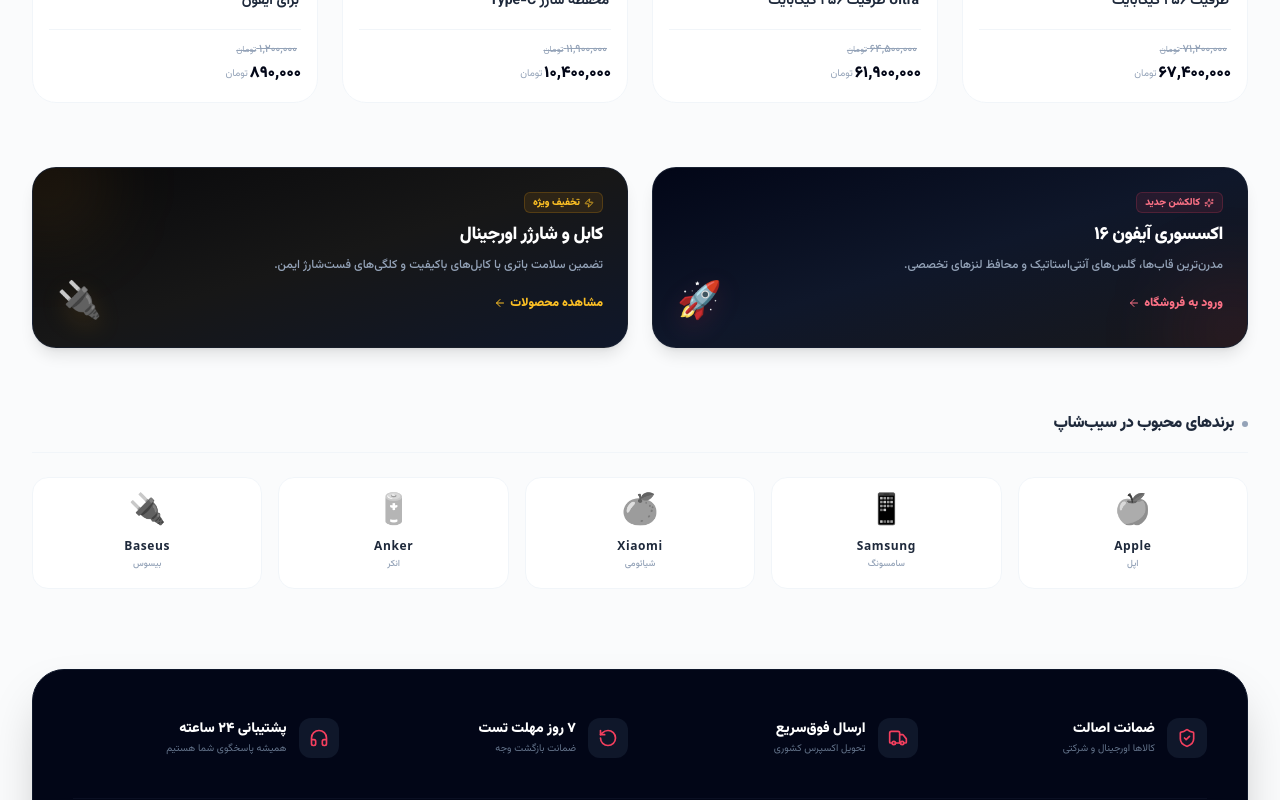
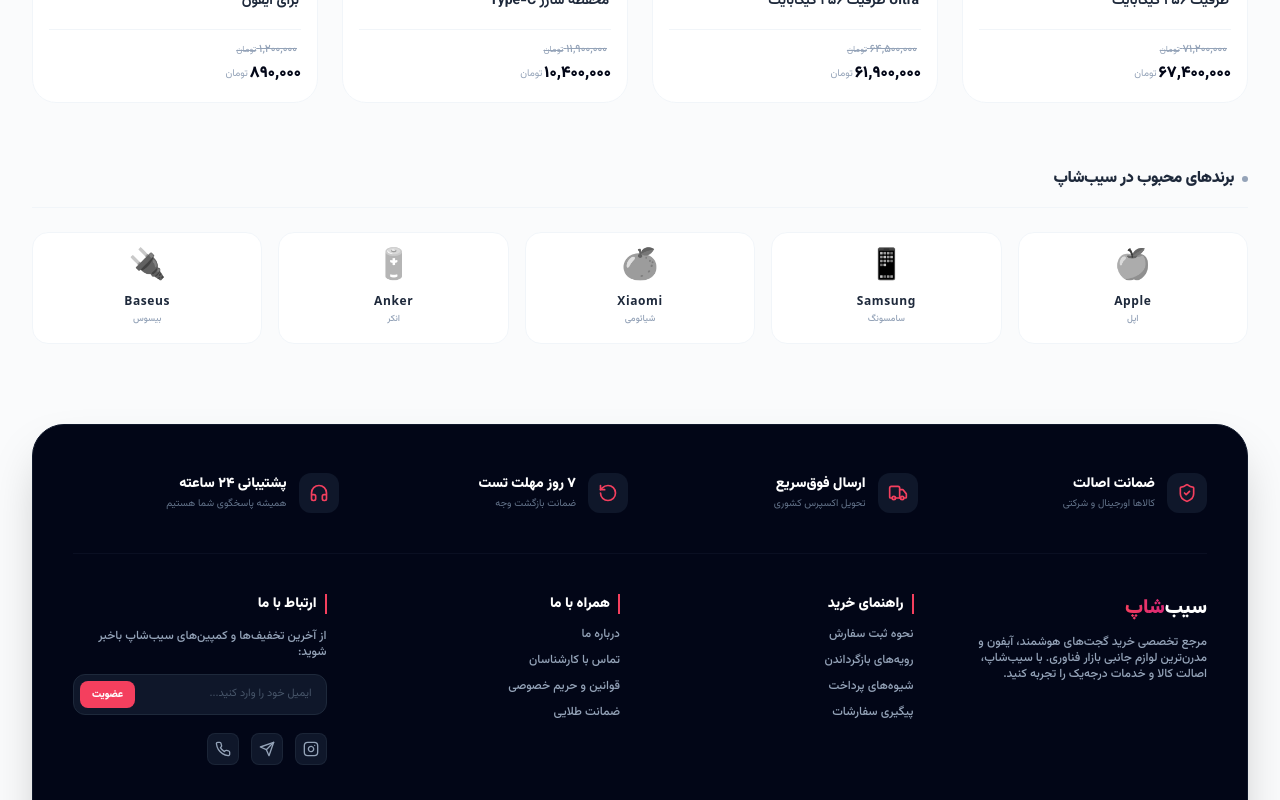
Before and after one commit to mohsenalz77/mini-shop-v2, a Next.js app: page / in a window 1280 px wide. Shown: the part 2140-2940 px from the top of the page. Built offline with nearby package versions, Linux system fonts and the light colour scheme.

Commit message:
Update PromoTwoColumns.js

```diff
--- a/src/components/PromoTwoColumns.js
+++ b/src/components/PromoTwoColumns.js
@@ -5,59 +5,53 @@ import { ArrowLeft, Sparkles, Zap } from 'lucide-react';
 
 export default function PromoTwoColumns() {
   return (
-    // مارجین استاندارد هم‌تراز با بقیه بخش‌ها
-    <div className="w-full px-4 md:px-8 my-6 md:my-10 relative z-10 direction-rtl">
+    // تغییر اصلی: اضافه شدن کلاس md:hidden برای مخفی شدن کامل در دسکتاپ
+    <div className="w-full px-4 my-6 relative z-10 direction-rtl md:hidden">
 
-      {/* گرید ۲ ستونه هم در موبایل و هم در دسکتاپ (بدون اسکرول، ثابت و شیک) */}
-      <div className="w-full grid grid-cols-2 gap-3 md:gap-6">
+      {/* گرید ۲ ستونه ثابت و شیک مخصوص موبایل */}
+      <div className="w-full grid grid-cols-2 gap-3">
 
         {/* بنر راست: لوازم جانبی نسل جدید */}
-        <div className="relative overflow-hidden rounded-2xl md:rounded-3xl bg-gradient-to-br from-slate-950 via-slate-900 to-zinc-900 border border-slate-800/60 p-4 md:p-6 flex flex-col justify-between group shadow-lg min-h-[120px] md:min-h-[160px] cursor-pointer">
+        <div className="relative overflow-hidden rounded-2xl bg-gradient-to-br from-slate-950 via-slate-900 to-zinc-900 border border-slate-800/60 p-4 flex flex-col justify-between group shadow-lg min-h-[120px] cursor-pointer">
           {/* هاله نوری پس‌زمینه */}
-          <div className="absolute -right-10 -bottom-10 w-28 h-28 bg-rose-500/10 rounded-full blur-[40px] pointer-events-none transition-all duration-500 group-hover:bg-rose-500/20"></div>
+          <div className="absolute -right-10 -bottom-10 w-28 h-28 bg-rose-500/10 rounded-full blur-[40px] pointer-events-none"></div>
 
           <div className="flex flex-col items-start gap-1 relative z-10 text-right">
-            <div className="flex items-center gap-1 bg-rose-500/10 text-rose-400 border border-rose-500/20 px-2 py-0.5 rounded-md text-[8px] md:text-[10px] font-black">
+            <div className="flex items-center gap-1 bg-rose-500/10 text-rose-400 border border-rose-500/20 px-2 py-0.5 rounded-md text-[8px] font-black">
               <Sparkles className="w-2.5 h-2.5" />
               <span>کالکشن جدید</span>
             </div>
-            <h3 className="text-xs md:text-lg font-black text-white tracking-tight mt-1">اکسسوری آیفون ۱۶</h3>
-            <p className="text-slate-400 text-[9px] md:text-xs leading-4 md:leading-5 font-medium mt-0.5 max-w-[120px] md:max-w-md hidden sm:block">
-              مدرن‌ترین قاب‌ها، گلس‌های آنتی‌استاتیک و محافظ لنزهای تخصصی.
-            </p>
+            <h3 className="text-xs font-black text-white tracking-tight mt-1">اکسسوری آیفون ۱۶</h3>
           </div>
 
           <div className="flex items-center justify-between w-full mt-2 relative z-10">
-            <button className="flex items-center gap-1 text-[10px] md:text-xs font-black text-rose-400 hover:text-rose-300 transition">
+            <button className="flex items-center gap-1 text-[10px] font-black text-rose-400">
               <span>ورود به فروشگاه</span>
               <ArrowLeft className="w-3 h-3" />
             </button>
-            <div className="text-2xl md:text-4xl select-none filter drop-shadow-[0_8px_12px_rgba(244,63,94,0.15)] transform group-hover:scale-110 group-hover:rotate-6 transition duration-300">🚀</div>
+            <div className="text-2xl select-none filter drop-shadow-[0_8px_12px_rgba(244,63,94,0.15)]">🚀</div>
           </div>
         </div>
 
         {/* بنر چپ: کابل و شارژر ایمن */}
-        <div className="relative overflow-hidden rounded-2xl md:rounded-3xl bg-gradient-to-br from-zinc-950 via-neutral-900 to-slate-900 border border-slate-800/60 p-4 md:p-6 flex flex-col justify-between group shadow-lg min-h-[120px] md:min-h-[160px] cursor-pointer">
+        <div className="relative overflow-hidden rounded-2xl bg-gradient-to-br from-zinc-950 via-neutral-900 to-slate-900 border border-slate-800/60 p-4 flex flex-col justify-between group shadow-lg min-h-[120px] cursor-pointer">
           {/* هاله نوری پس‌زمینه */}
-          <div className="absolute -left-10 -top-10 w-28 h-28 bg-amber-500/10 rounded-full blur-[40px] pointer-events-none transition-all duration-500 group-hover:bg-amber-500/20"></div>
+          <div className="absolute -left-10 -top-10 w-28 h-28 bg-amber-500/10 rounded-full blur-[40px] pointer-events-none"></div>
 
           <div className="flex flex-col items-start gap-1 relative z-10 text-right">
-            <div className="flex items-center gap-1 bg-amber-500/10 text-amber-400 border border-amber-500/20 px-2 py-0.5 rounded-md text-[8px] md:text-[10px] font-black">
+            <div className="flex items-center gap-1 bg-amber-500/10 text-amber-400 border border-amber-500/20 px-2 py-0.5 rounded-md text-[8px] font-black">
               <Zap className="w-2.5 h-2.5" />
               <span>تخفیف ویژه</span>
             </div>
-            <h3 className="text-xs md:text-lg font-black text-white tracking-tight mt-1">کابل و شارژر اورجینال</h3>
-            <p className="text-slate-400 text-[9px] md:text-xs leading-4 md:leading-5 font-medium mt-0.5 max-w-[120px] md:max-w-md hidden sm:block">
-              تضمین سلامت باتری با کابل‌های باکیفیت و کلگی‌های فست‌شارژ ایمن.
-            </p>
+            <h3 className="text-xs font-black text-white tracking-tight mt-1">کابل و شارژر اورجینال</h3>
           </div>
 
           <div className="flex items-center justify-between w-full mt-2 relative z-10">
-            <button className="flex items-center gap-1 text-[10px] md:text-xs font-black text-amber-400 hover:text-amber-300 transition">
+            <button className="flex items-center gap-1 text-[10px] font-black text-amber-400">
               <span>مشاهده محصولات</span>
               <ArrowLeft className="w-3 h-3" />
             </button>
-            <div className="text-2xl md:text-4xl select-none filter drop-shadow-[0_8px_12px_rgba(245,158,11,0.15)] transform group-hover:scale-110 group-hover:-rotate-6 transition duration-300">🔌</div>
+            <div className="text-2xl select-none filter drop-shadow-[0_8px_12px_rgba(245,158,11,0.15)]">🔌</div>
           </div>
         </div>
 
```
